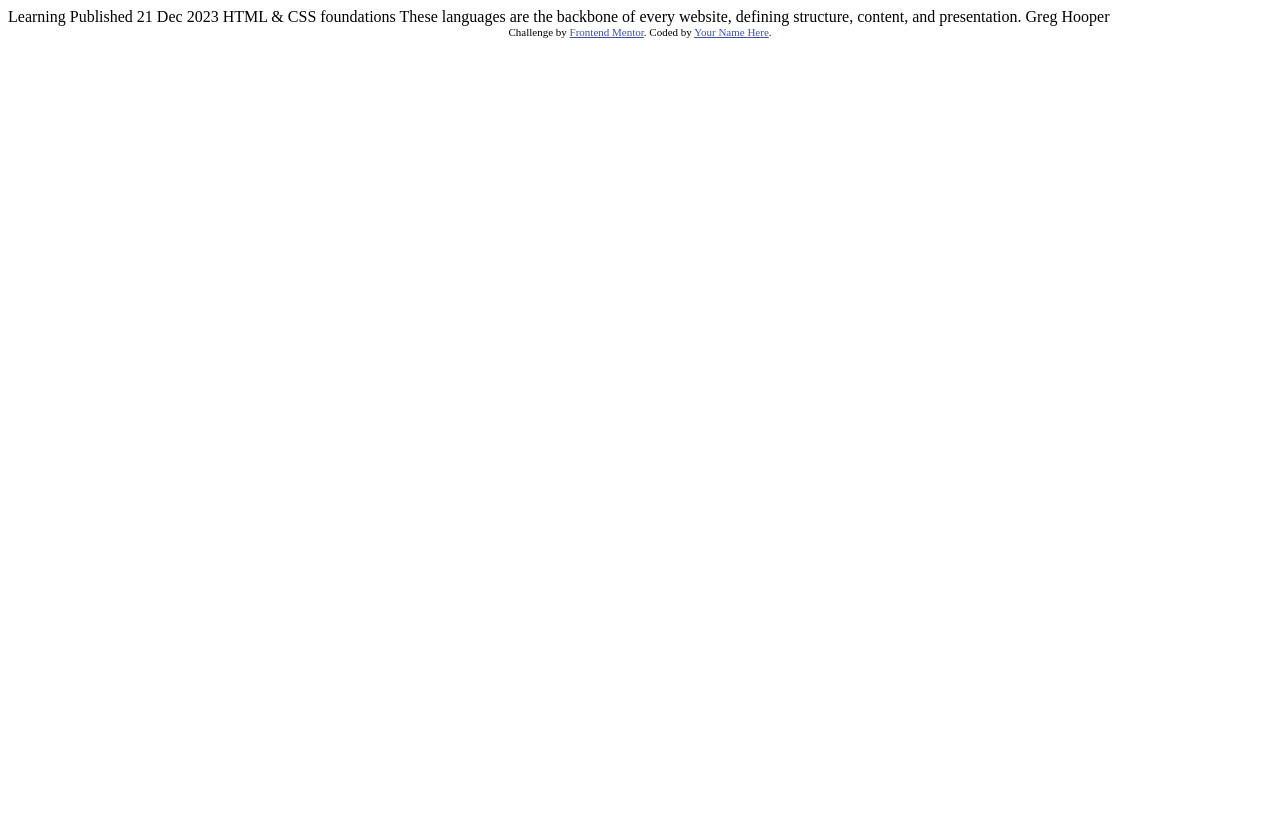
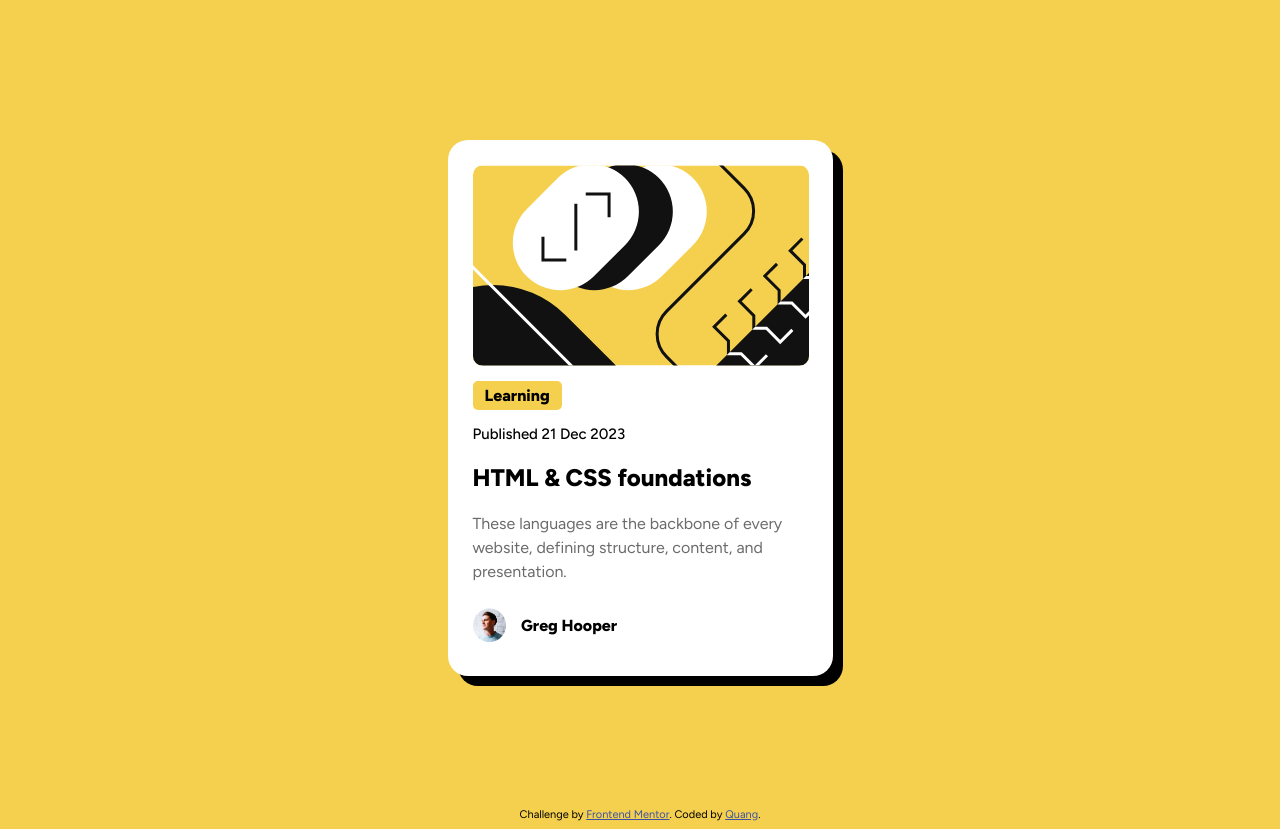
Before and after one commit to QuangHPV/blog-preview-card, a plain HTML site: page index.html in a window 1280 px wide. Before the commit the page ends 800 px from the top, so only its background shows below. Drawn offline with Linux system fonts and the light colour scheme.

Commit message:
Matching result

```diff
--- a/index.html
+++ b/index.html
@@ -5,30 +5,45 @@
   <meta name="viewport" content="width=device-width, initial-scale=1.0"> <!-- displays site properly based on user's device -->
 
   <link rel="icon" type="image/png" sizes="32x32" href="./assets/images/favicon-32x32.png">
-
+  <link rel="preconnect" href="https://fonts.googleapis.com">
+  <link rel="preconnect" href="https://fonts.gstatic.com" crossorigin>
+  <link href="https://fonts.googleapis.com/css2?family=Figtree:ital,wght@0,300..900;1,300..900&display=swap" rel="stylesheet">
   <title>Frontend Mentor | Blog preview card</title>
 
   <!-- Feel free to remove these styles or customise in your own stylesheet 👍 -->
+  <link rel="stylesheet" href="./styles.css"/>
+
   <style>
     .attribution { font-size: 11px; text-align: center; }
     .attribution a { color: hsl(228, 45%, 44%); }
   </style>
 </head>
 <body>
+  <div class="outer">
+    <div class="card">
+      <div class="illustrate">
+        <img src="./assets/images/illustration-article.svg" >
+      </div>
 
-  Learning
+      <p><span class="tag">Learning</span></p>
 
-  Published 21 Dec 2023
+      <p class="date">Published 21 Dec 2023</p>
 
-  HTML & CSS foundations
+      <h2>HTML & CSS foundations</h3>
 
-  These languages are the backbone of every website, defining structure, content, and presentation.
+      <p class="intro">These languages are the backbone of every website, defining structure, content, and presentation.</p>
 
-  Greg Hooper
+      <div class="author">
+        <img src="./assets/images/image-avatar.webp">
+        <p>Greg Hooper</p>
+      </div>
+
+    </div>
+  </div>
 
   <div class="attribution">
     Challenge by <a href="https://www.frontendmentor.io?ref=challenge" target="_blank">Frontend Mentor</a>.
-    Coded by <a href="#">Your Name Here</a>.
+    Coded by <a href="#">Quang</a>.
   </div>
 </body>
 </html>
--- /dev/null
+++ b/styles.css
@@ -0,0 +1,81 @@
+.attribution { font-size: 11px; text-align: center; }
+.attribution a { color: hsl(228, 45%, 44%); }
+
+p {
+    font-size: 16px;
+}
+
+* {
+    transform-style: preserve-3d;
+}
+
+body {
+    background-color: hsl(47, 88%, 63%);
+    font-family: "Figtree", serif;
+    font-optical-sizing: auto;
+    font-style: normal;
+}
+
+.outer {
+    display: flex;
+    justify-content: center;
+    align-items: center;
+    height: 100vh;
+    margin: 0;
+}
+
+.card {
+    box-sizing: border-box;
+    background-color: hsl(0, 0%, 100%);
+    width: 385px;
+    padding: 25px;
+    border-radius: 20px;
+    box-shadow: 10px 10px 0px black;
+}
+
+.illustrate {
+    width: auto;
+    border-radius: 10px;
+}
+
+img {
+    border-radius: inherit;
+}
+
+.tag {
+    font-weight: 800;
+    background-color: hsl(47, 88%, 63%);
+    text-align: center;
+    padding: 5px 12px;
+    border-radius: 5px;
+}
+
+.date {
+    font-size: 15px;
+    margin-top: 20px;
+    font-weight: 500;
+}
+
+h2 {
+    font-weight: 800;
+}
+
+.intro {
+    color: hsl(0, 0%, 42%);
+    line-height: 1.5;
+}
+
+.author {
+    display: flex;
+    align-items: center;
+}
+
+.author p {
+    font-weight: 800;
+    padding-left: 15px;
+}
+
+.author img {
+    width: 10%;
+    height: 10%;
+}
```
